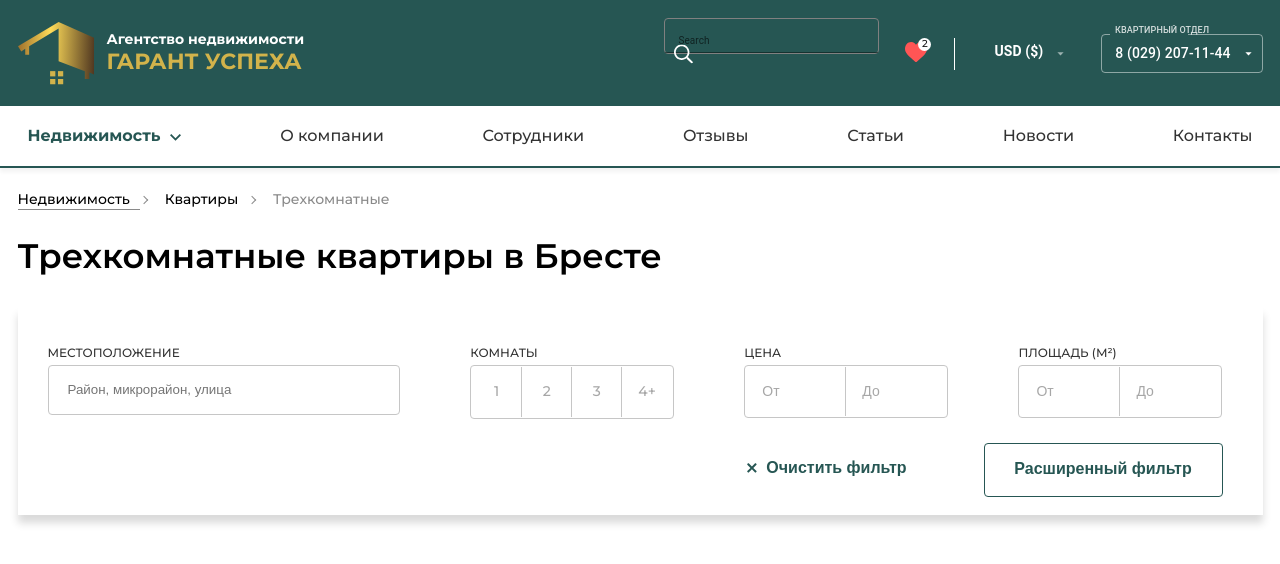
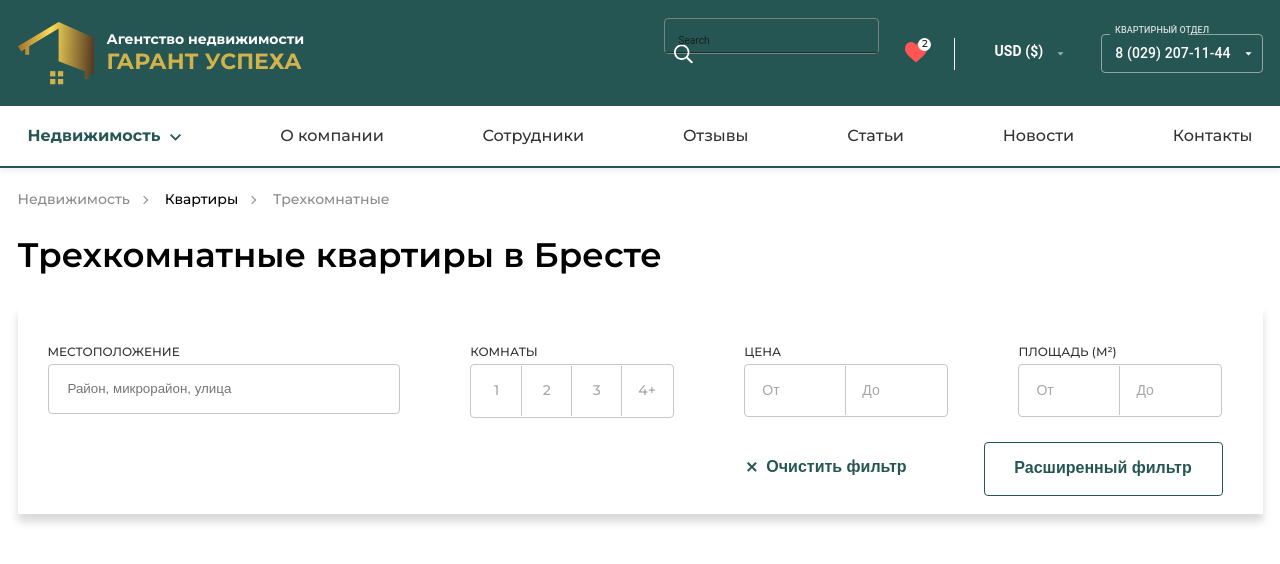
Before and after one commit to oldremain/next_realt_agency, a Next.js app: page / in a window 1280 px wide. In both pictures the pointer is over the item 78 px from the left and 199 px from the top of the page. Shown: the top 564 px of the page. Built offline with nearby package versions, Linux system fonts and the light colour scheme.

Commit message:
refactor: change breadcrumbs  hover effect

```diff
--- a/app/components/modules/Breadcrumbs/Breadcrumbs.module.scss
+++ b/app/components/modules/Breadcrumbs/Breadcrumbs.module.scss
@@ -32,6 +32,6 @@
   }
 
   &:not(:last-child):hover {
-    border-bottom: 1px solid $color-gray-light;
+    color: $color-gray-light;
   }
 }
```
